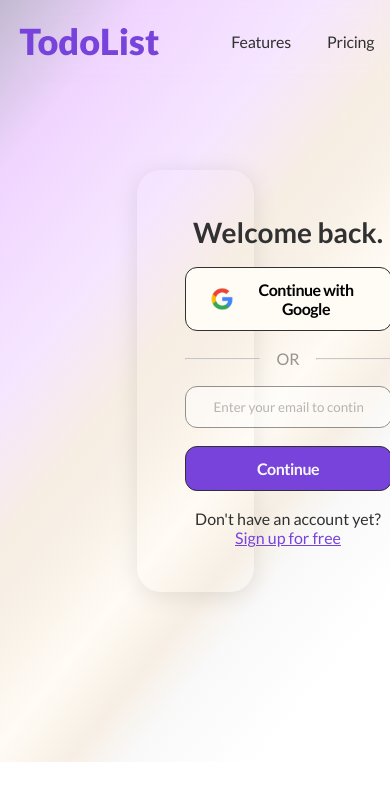
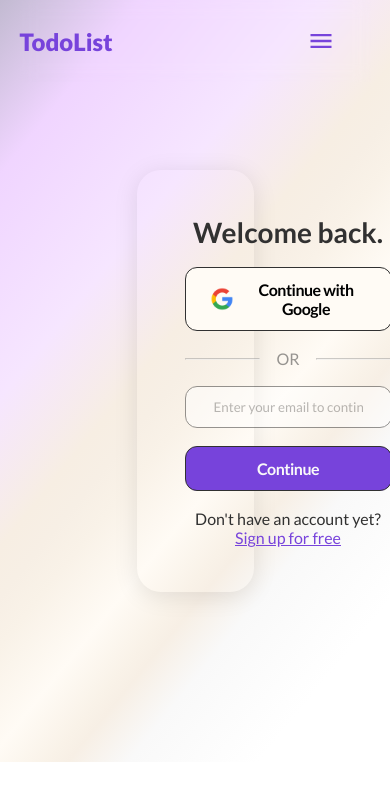
Before and after one commit to JakubWojtkowski/toDoList-v2, a React (Create React App) app: page /board in a window 390 px wide. Shown: the top 800 px of the page. Built offline with nearby package versions, Linux system fonts and the light colour scheme; no server answers; the database is empty.

Commit message:
Improve hero responsiveness

```diff
--- a/src/components/Header.js
+++ b/src/components/Header.js
@@ -8,6 +8,7 @@ import {
 } from "../features/user/userSlice";
 import { Link, useHistory } from "react-router-dom/cjs/react-router-dom.min";
 import { auth } from "../firebase.config";
+import { DragHandle, Menu } from "@mui/icons-material";
 
 function Header() {
   const user = useSelector(selectUser);
@@ -47,9 +48,17 @@ function Header() {
           <Item>Features</Item>
           <Item>Pricing</Item>
           <Item>Resources</Item>
-          {user.name && <Link to={"/board"}>Board</Link>}
+
+          {user.name && (
+            <Link to={"/board"}>
+              <Item>Board</Item>
+            </Link>
+          )}
         </LeftNav>
         <RightNav>
+          <ItemDropDown>
+            <Menu />
+          </ItemDropDown>
           {user.name !== null ? (
             <Button login onClick={signOut}>
               Sign Out
@@ -77,7 +86,7 @@ const Container = styled.div`
   margin: auto auto;
   max-width: 1200px;
   margin: 0 auto;
-  width: 100%;
+  width: 90vw;
   z-index: 1;
   height: 82px;
 `;
@@ -108,7 +117,7 @@ const LeftNav = styled.div`
 
 const Logo = styled.h1`
   font-weight: 900;
-  font-size: 2.25rem;
+  font-size: clamp(1.5rem, 5vw, 2.25rem);
   margin-right: 36px;
   color: #7743db;
   cursor: pointer;
@@ -122,9 +131,26 @@ const Item = styled.div`
   &:hover {
     color: #c3acd0;
   }
+
+  @media only screen and (max-width: 1024px) {
+    display: none;
+  }
 `;
 
-const RightNav = styled(LeftNav)``;
+const ItemDropDown = styled.div``;
+
+const RightNav = styled(LeftNav)`
+  .MuiSvgIcon-root {
+    color: #7743db;
+    font-size: 28px;
+    cursor: pointer;
+    display: none;
+
+    @media only screen and (max-width: 1024px) {
+      display: block;
+    }
+  }
+`;
 
 const Button = styled.button`
   padding: 12px 24px;
@@ -143,4 +169,8 @@ const Button = styled.button`
     border-radius: 24px;
     background: ${(props) => (props.login ? "" : "#7743db;")};
   }
+
+  @media only screen and (max-width: 768px) {
+    display: none;
+  }
 `;
--- a/src/pages/Home/Hero.js
+++ b/src/pages/Home/Hero.js
@@ -65,6 +65,12 @@ const Container = styled.div`
   grid-template-columns: 1fr 1fr;
   min-height: calc(100vh - 82px);
   padding: 18px 0;
+  grid-gap: 36px;
+
+  @media only screen and (max-width: 1024px) {
+    grid-template-columns: 1fr;
+    grid-gap: 72px;
+  }
 `;
 
 const TextHero = styled.div`
@@ -74,7 +80,7 @@ const TextHero = styled.div`
 `;
 
 const Heading = styled.h1`
-  font-size: clamp(3rem, 7.5vw, 5.5rem);
+  font-size: clamp(4rem, 7.5vw, 5.5rem);
   letter-spacing: -1px;
 `;
 
@@ -126,6 +132,19 @@ const Cards = styled.div`
   svg {
     grid-column: 3;
   }
+
+  @media only screen and (max-width: 768px) {
+    img,
+    svg {
+      display: none;
+    }
+
+    .MuiSvgIcon-root {
+      display: block;
+    }
+
+    grid-template-columns: 1fr;
+  }
 `;
 
 const TaskCard = styled.div`
@@ -142,6 +161,12 @@ const TaskCard = styled.div`
   grid-row: 2;
   padding: 10px;
   background: #c3acd0;
+
+  @media only screen and (max-width: 768px) {
+    width: 250px;
+    height: 180px;
+    grid-row: 2;
+  }
 `;
 
 const ProjectsCard = styled(TaskCard)`
@@ -152,6 +177,12 @@ const ProjectsCard = styled(TaskCard)`
   grid-column: 3;
   box-shadow: -12px 12px #313131;
   background: #f7efe5;
+
+  @media only screen and (max-width: 768px) {
+    width: 220px;
+    height: 260px;
+    grid-column: 1;
+  }
 `;
 
 const CardHeading = styled.h2`
@@ -197,4 +228,5 @@ const Number = styled.h2`
 
 const Title = styled.span`
   opacity: 0.65;
+  text-align: center;
 `;
```
